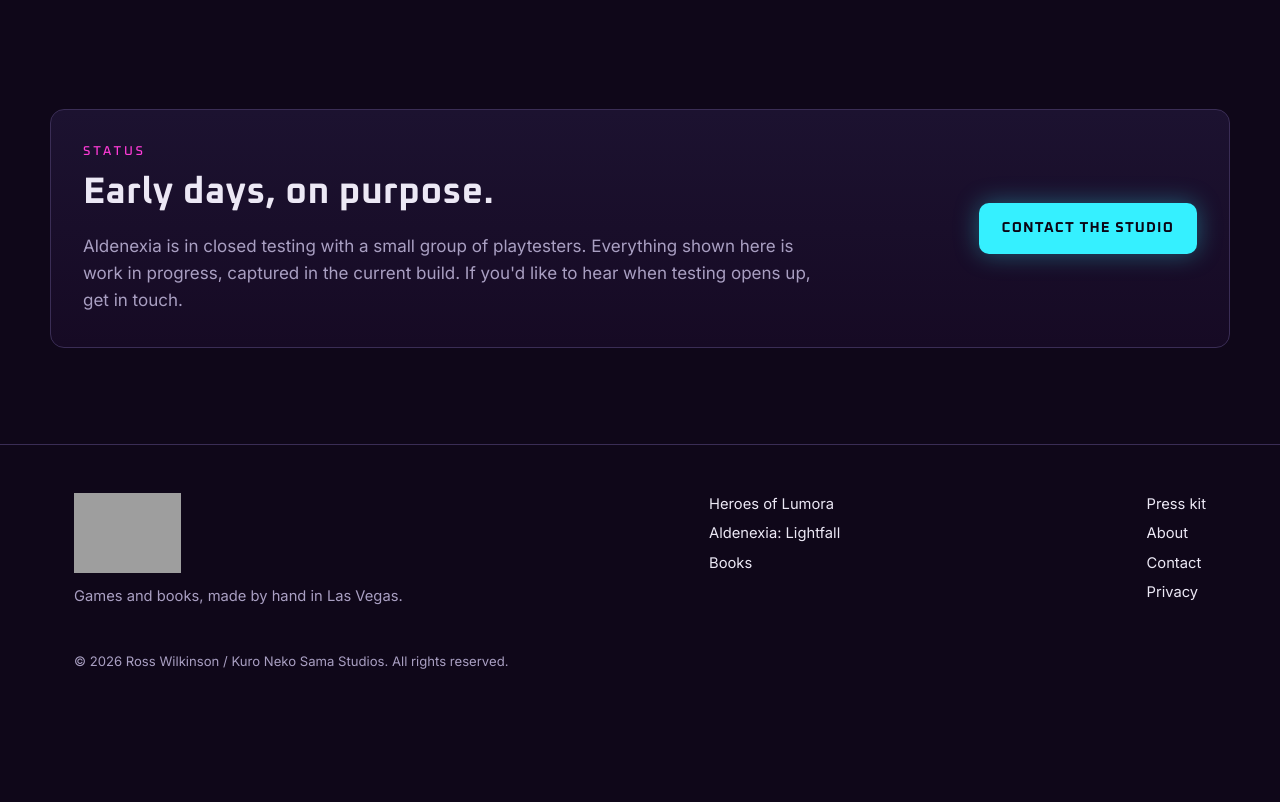
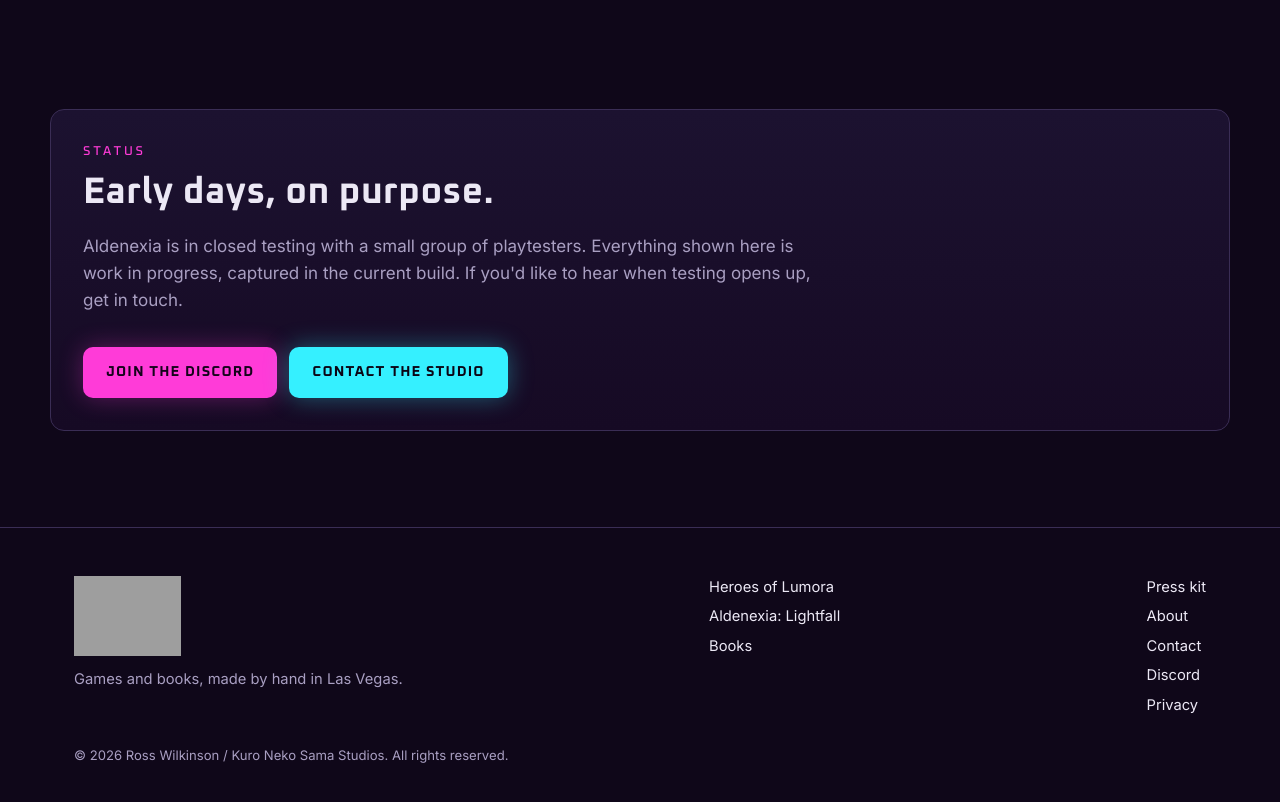
Before and after one commit to tenchijin77/knss, an Astro site: page /games/aldenexia-lightfall in a window 1280 px wide. Shown: the part 2450-3252 px from the top of the page. Before the commit the page ends 3171 px from the top, so only its background shows below. Built offline with nearby package versions, Linux system fonts and the light colour scheme; Astro itself is replaced by a stand-in of ours; grey boxes are pictures that could not be loaded.

Commit message:
Discord links: footer, contact, game pages
Co-Authored-By: Claude Opus 5.5 <noreply@anthropic.com>
Claude-Session: https://claude.ai/code/session_01T7rYhRjDDXqQq3vryLB1sy

```diff
--- a/src/data/site.ts
+++ b/src/data/site.ts
@@ -14,7 +14,7 @@ export const site = {
     steamHol: "",
     itchHol: "",
     youtube: "",
-    discord: "",
+    discord: "https://discord.gg/KuXZUv5cE",
   },
 };
 
--- a/src/layouts/Base.astro
+++ b/src/layouts/Base.astro
@@ -93,6 +93,7 @@ const year = new Date().getFullYear();
             <li><a href="/press/">Press kit</a></li>
             <li><a href="/about/">About</a></li>
             <li><a href="/contact/">Contact</a></li>
+            {site.links.discord && <li><a href={site.links.discord} rel="noopener">Discord</a></li>}
             <li><a href="/privacy/">Privacy</a></li>
           </ul>
         </div>
--- a/src/pages/contact.astro
+++ b/src/pages/contact.astro
@@ -13,6 +13,7 @@ const reasons = [
     <span class="eyebrow">Contact</span>
     <h1>Get in touch</h1>
     <p>Email is the best way to reach the studio: <a href={`mailto:${site.email}`}>{site.email}</a></p>
+    {site.links.discord && <div class="btns"><a class="btn primary" href={site.links.discord} rel="noopener">Join the Discord</a></div>}
   </div>
   <section class="tight">
     <div class="wrap grid-2">
--- a/src/pages/games/aldenexia-lightfall.astro
+++ b/src/pages/games/aldenexia-lightfall.astro
@@ -108,7 +108,7 @@ const ld = {
         <h2>Early days, on purpose.</h2>
         <p class="muted">Aldenexia is in closed testing with a small group of playtesters. Everything shown here is work in progress, captured in the current build. If you'd like to hear when testing opens up, get in touch.</p>
       </div>
-      <a class="btn primary" href="/contact/">Contact the studio</a>
+      <div class="btns" style="margin:0">{site.links.discord && <a class="btn alt" href={site.links.discord} rel="noopener">Join the Discord</a>}<a class="btn primary" href="/contact/">Contact the studio</a></div>
     </div>
   </section>
 </Base>
--- a/src/pages/games/heroes-of-lumora.astro
+++ b/src/pages/games/heroes-of-lumora.astro
@@ -137,6 +137,7 @@ const ld = {
         <h3>Wishlist it</h3>
         <p class="muted">The Steam page goes up as soon as Steamworks verification is done. Wishlists are the single biggest help a small game can get.</p>
         <StoreButtons />
+        {site.links.discord && <p class="muted">Bugs, builds and feedback: <a href={site.links.discord} rel="noopener">join the Discord</a>.</p>}
         <p class="muted small">Made in loving memory of Kenji and Oni.</p>
       </div>
     </div>
```
